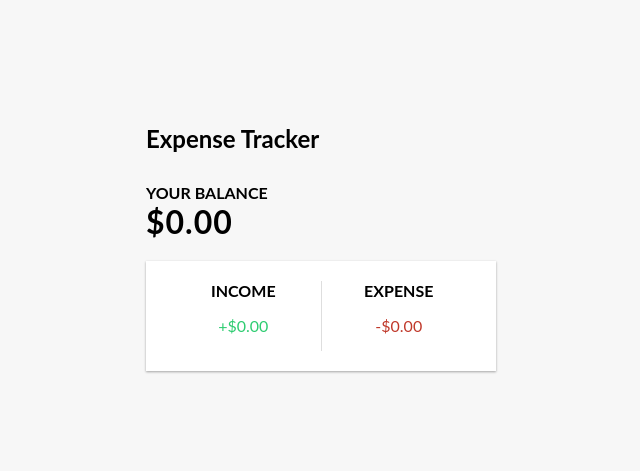
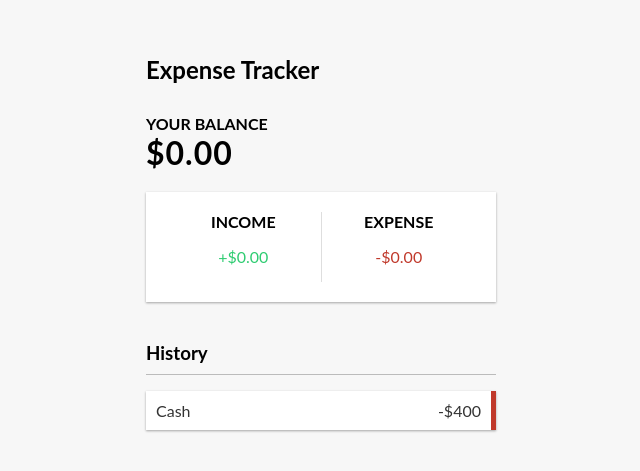
Before and after one commit to shafeenashaikh/React-Expense-Tracker, a React (Create React App) app: page / in a window 1280 px wide. Shown: the part 147-618 px from the top of the page, without its empty margins (319-959 px from the left). Built offline with nearby package versions, Linux system fonts and the light colour scheme.

Commit message:
added TransactionList

```diff
--- a/src/App.js
+++ b/src/App.js
@@ -2,6 +2,8 @@
 import Balance from './Components/Balance';
 import Header from './Components/Header';
 import IncomeExpenses from './Components/IncomeExpenses';
+import TransactionList from './Components/TransactionList';
+
 
 function App() {
   return (
@@ -10,6 +12,8 @@
       <div className="container">
         <Balance/>
         <IncomeExpenses/>
+        <TransactionList/>
+
       </div>
     </div>
   );
--- /dev/null
+++ b/src/Components/TransactionList.js
@@ -0,0 +1,16 @@
+import React from "react";
+
+function TransactionList(){
+    return(
+        <div>
+            <h3>History</h3>
+            <ul className="list">
+                <li className="minus">
+                    Cash<span>-$400</span>
+                    <button className="delete-btn">X</button>
+                </li>
+            </ul>
+        </div>
+    )
+}
+export default TransactionList
```
